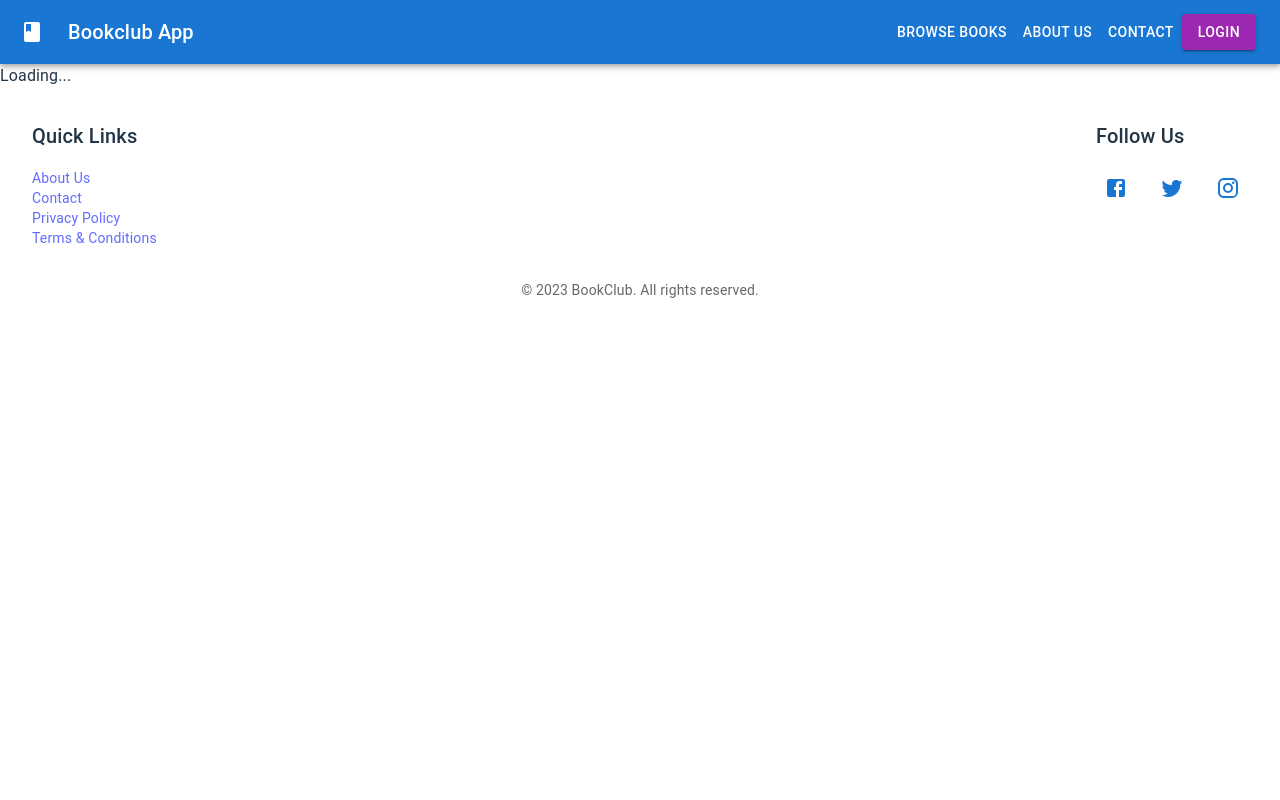
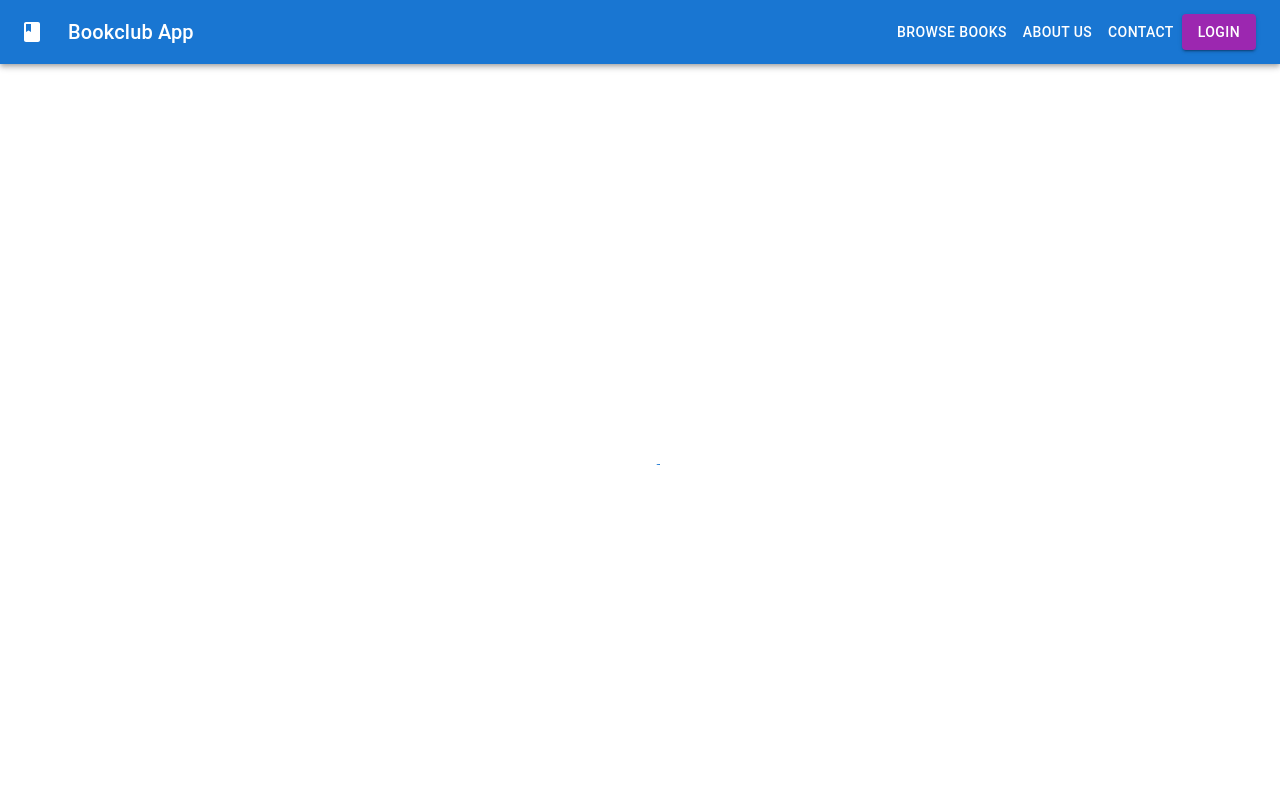
Before and after one commit to BiTheDev/BookclubApp, a React (Vite) app in the folder frontend/: page /home in a window 1280 px wide. Shown: the top 800 px of the page. Built offline with nearby package versions, Linux system fonts and the light colour scheme.

Commit message:
adding loading indicator

```diff
--- a/frontend/src/Pages/HomeDashboard/homeDashboard.jsx
+++ b/frontend/src/Pages/HomeDashboard/homeDashboard.jsx
@@ -1,4 +1,4 @@
-import React, { useState, useContext,useEffect } from "react";
+import React, { useState, useContext, useEffect } from "react";
 import {
   Box,
   Typography,
@@ -8,6 +8,7 @@ import {
   ListItem,
   ListItemIcon,
   ListItemText,
+  CircularProgress,
 } from "@mui/material";
 import { Book, Chat, Event, TrendingUp } from "@mui/icons-material";
 import CurrentBook from "./Components/CurrentBook/CurrentBook";
@@ -19,23 +20,22 @@ const HomeDashboard = () => {
   const { authToken, setAuthToken } = useContext(AuthContext);
   const [user, setUser] = useState(null);
 
-
   useEffect(() => {
     const timer = setTimeout(() => {
       if (authToken) {
-      fetch('api/users/userInfo', {
-        method: 'GET',
+        fetch("api/users/userInfo", {
+          method: "GET",
           headers: {
-          'Content-Type': 'application/json',
-          'Authorization': `Bearer ${authToken}`
-        }
+            "Content-Type": "application/json",
+            Authorization: `Bearer ${authToken}`,
+          },
         })
-      .then(res => {
-        if(!res.ok) throw new Error('Error fetching user info');
+          .then((res) => {
+            if (!res.ok) throw new Error("Error fetching user info");
             return res.json();
           })
-      .then(data => setUser(data))
-      .catch(error => {
+          .then((data) => setUser(data))
+          .catch((error) => {
             console.error("Error fetching user details:", error);
           });
       }
@@ -44,8 +44,17 @@ const HomeDashboard = () => {
     return () => clearTimeout(timer); // Cleanup: clears the timer if the component is unmounted before the timer completes
   }, [authToken]);
 
-
-  if (!user) return <Typography>Loading...</Typography>;
+  if (!user)
+    return (
+      <Box
+        display="flex"
+        justifyContent="center"
+        alignItems="center"
+        height="100vh"
+      >
+        <CircularProgress />
+      </Box>
+    );
   return (
     <Box p={4}>
       {/* Welcome Banner */}
```
Lines whose indentation alone changed are shown as unchanged.
